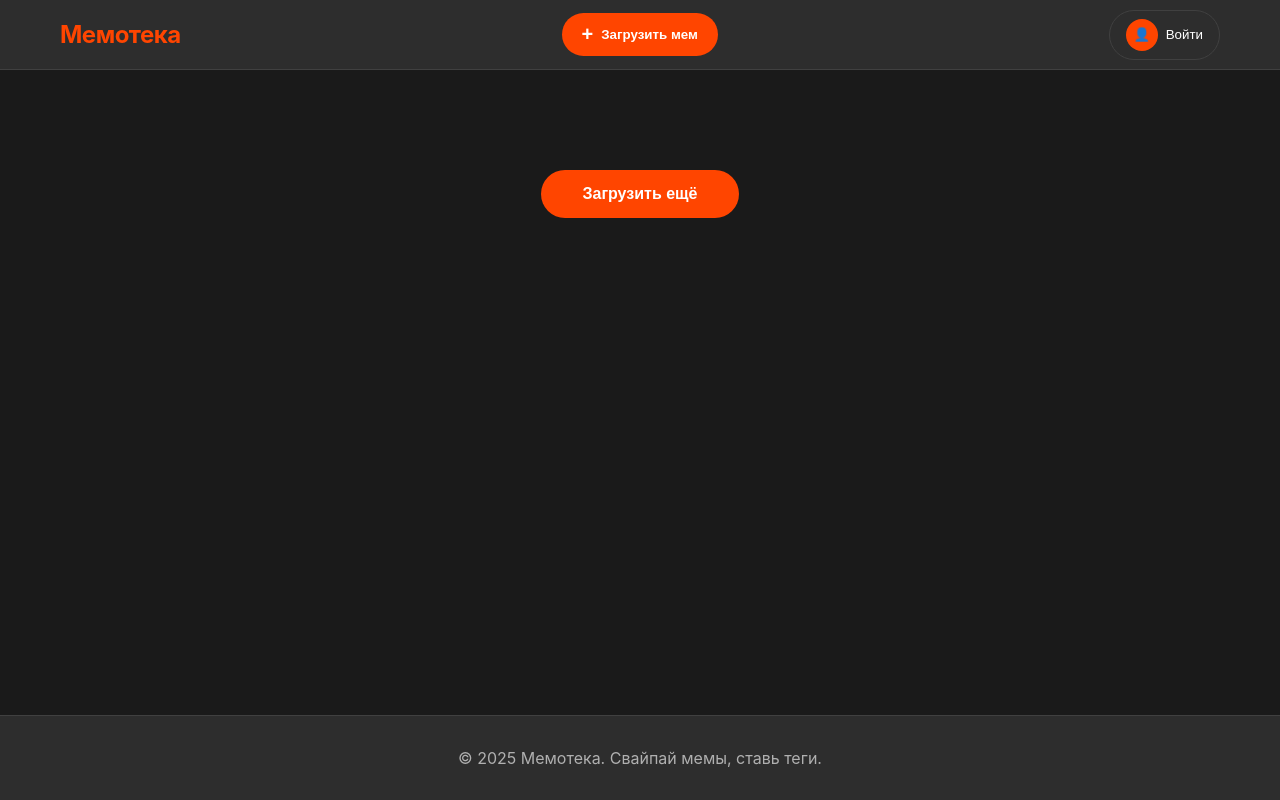
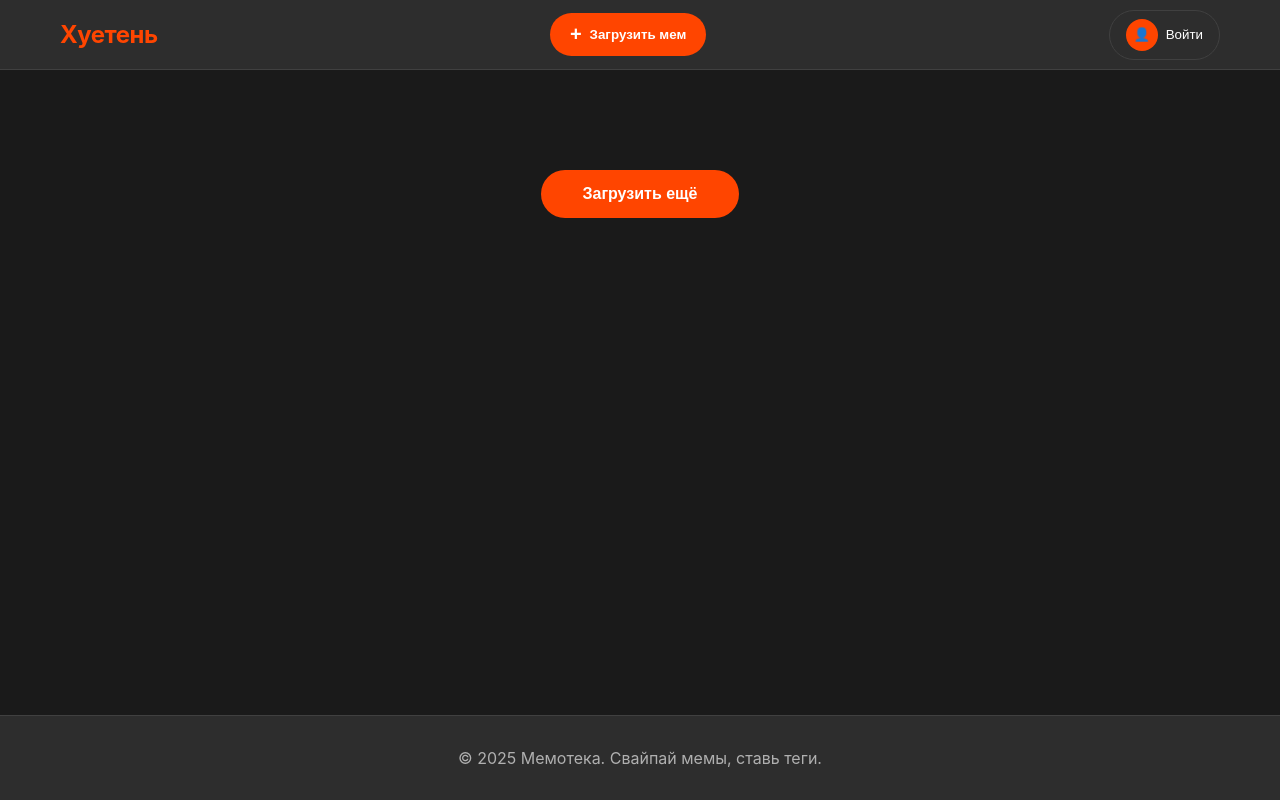
Before and after one commit to shizee1/galeryOfMemes, a website: page public/index.html in a window 1280 px wide. Drawn offline with Linux system fonts and the light colour scheme; no server answers.

Commit message:
Rebrand logo

```diff
--- a/public/index.html
+++ b/public/index.html
@@ -11,7 +11,7 @@
 <body>
     <header class="header">
         <div class="container">
-            <h1 class="logo">Мемотека</h1>
+            <h1 class="logo">Хуетень</h1>
             <!-- <nav class="nav">
                 <ul>
                     <li><a href="#">Лента</a></li>
```
